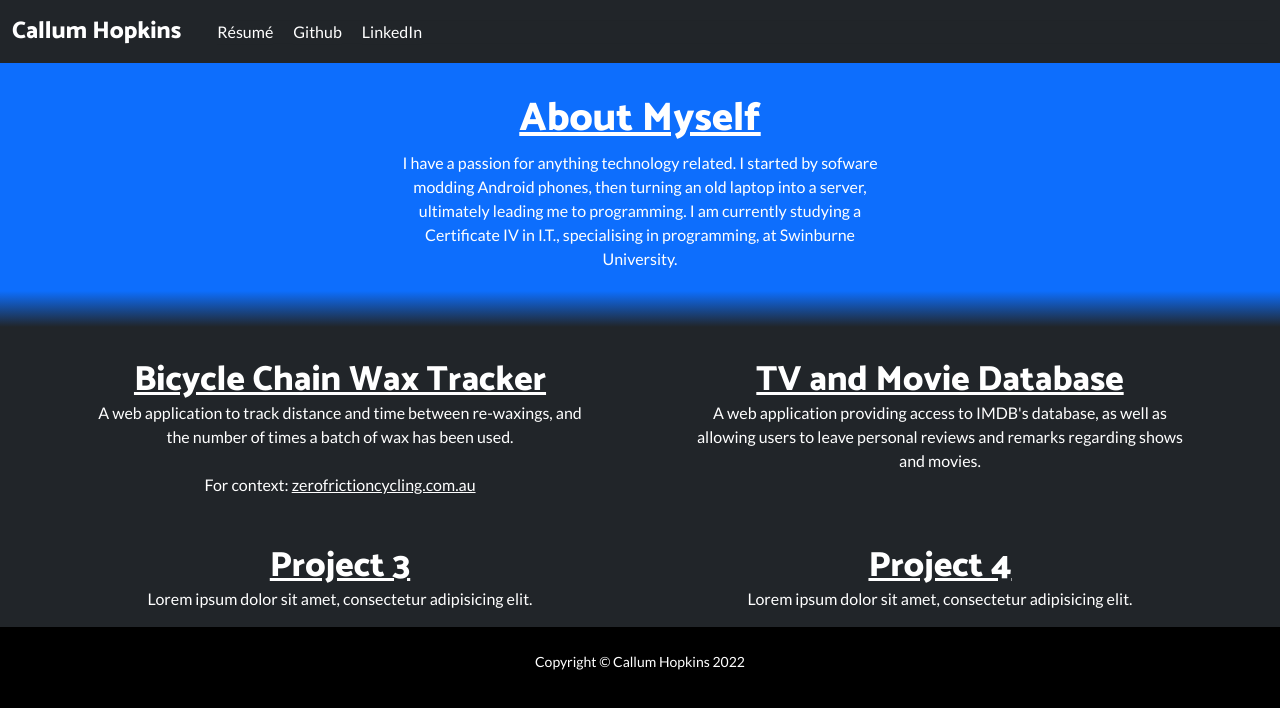
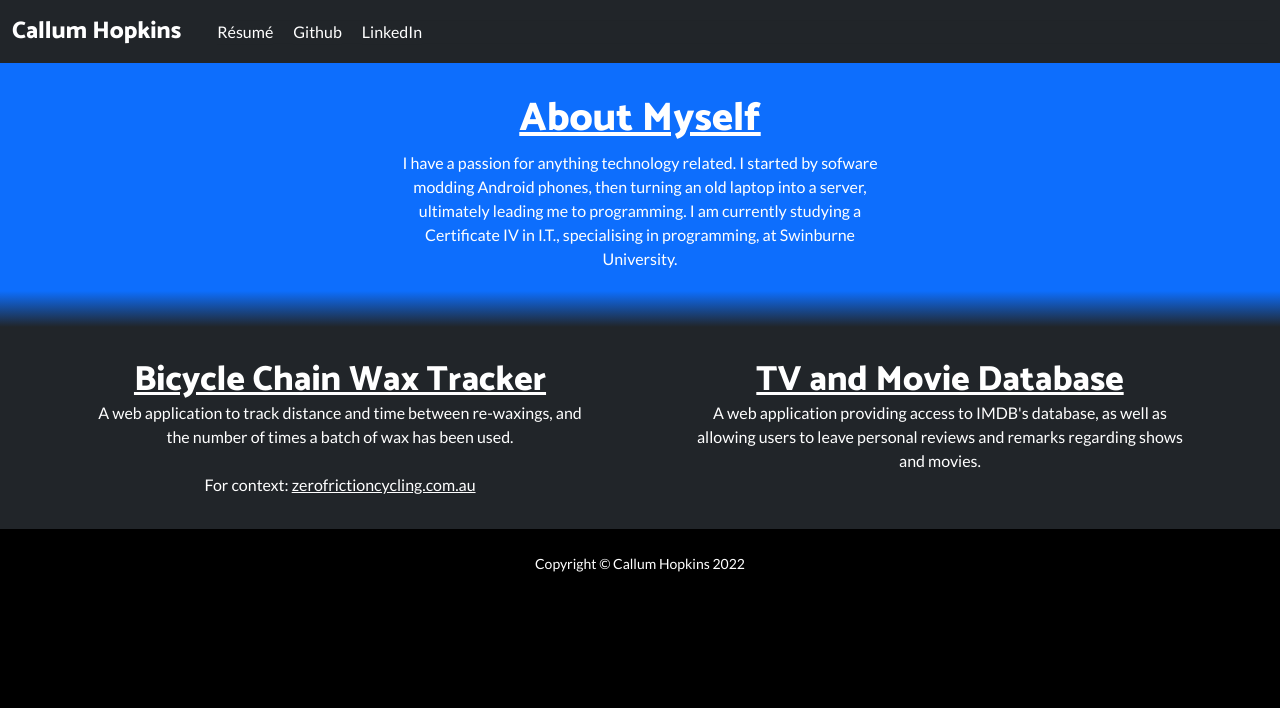
Before and after one commit to Prosthius/Personal-website, a plain HTML site: page index.html in a window 1280 px wide. Drawn offline with nearby package versions, Linux system fonts and the light colour scheme.

Commit message:
Removed placeholder text, added padding to bottom of main body

```diff
--- a/css/styles.css
+++ b/css/styles.css
@@ -80,7 +80,6 @@ a.linkedin {
 
 .gradient {
     background: linear-gradient(var(--bs-blue) 10%, var(--bs-body-color) 100%), var(--bs-blue);
-    /*padding: 0px 0px 0px 0px;*/
     height: 40px;
     max-height: 40px;
 }
@@ -117,11 +116,6 @@ h2.proj-title {
     font-size: 35px;
 }
 
-.body-row {
-    padding-left: 200px;
-    padding-right: 200px;
-}
-
 .proj-col {
     padding: 2rem 0rem 0rem 0rem;
     text-align: center;
@@ -131,6 +125,7 @@ h2.proj-title {
 section {
     padding-left: 2rem;
     padding-right: 2rem;
+    padding-bottom: 1rem;
 }
 
 .center {
--- a/index.html
+++ b/index.html
@@ -86,7 +86,7 @@
                                 Bicycle Chain Wax Tracker
                             </h2>
                         </a>
-                        <p class="bg-grey">
+                        <p class="bg-grey body-para">
                             A web application to track distance and time between re-waxings,
                             and the number of times a batch of wax has been used.
                             <br />
@@ -100,34 +100,10 @@
                                 TV and Movie Database
                             </h2>
                         </a>
-                        <p class="bg-grey">
+                        <p class="bg-grey body-para">
                             A web application providing access to IMDB's database,
                             as well as allowing users to leave personal reviews
                             and remarks regarding shows and movies.
-                        </p>
-                    </div>
-                </div>
-                <div class="row gx-5 center justify-content-around row-cols-1 row-cols-sm-1 row-cols-md-2 bg-grey">
-                    <div class="col bg-grey proj-col">
-                        <a class="bg-grey" target="_blank" href="#">
-                            <h2 class="hover proj-title bg-grey">
-                                Project 3
-                            </h2>
-                        </a>
-                        <p class="bg-grey">
-                            Lorem ipsum dolor sit amet, consectetur
-                            adipisicing elit.
-                        </p>
-                    </div>
-                    <div class="col bg-grey proj-col">
-                        <a class="bg-grey" target="_blank" href="#">
-                            <h2 class="hover proj-title bg-grey">
-                                Project 4
-                            </h2>
-                        </a>
-                        <p class="bg-grey">
-                            Lorem ipsum dolor sit amet, consectetur
-                            adipisicing elit.
                         </p>
                     </div>
                 </div>
```
